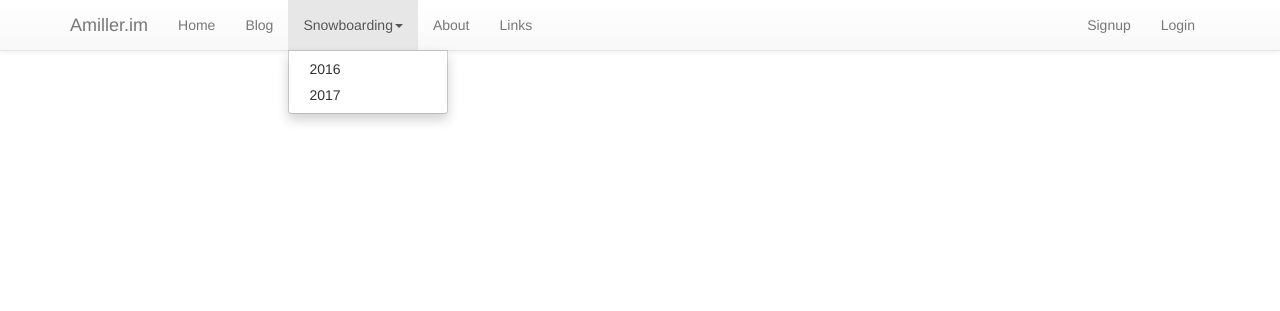
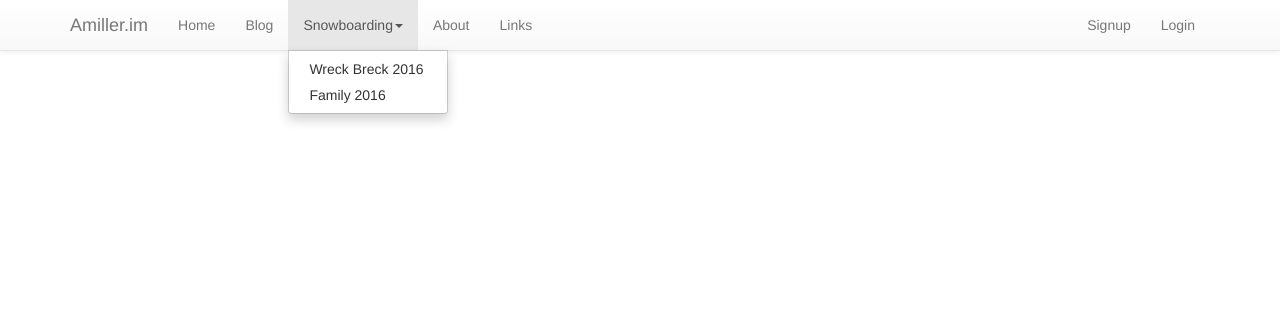
Before and after one commit to atm08e/amiller.im-py3, a Python web app: template templates/base.html in a window 1280 px wide, after a click on "Snowboarding". Shown: the top 311 px of the page. Run offline with Jinja, Linux system fonts and the light colour scheme; the template is opened without the code that fills it, so the values that code supplies are empty; some libraries are stand-ins or nearby versions.

Commit message:
Changing names of 2016 snowboarding trips

```diff
--- a/templates/base.html
+++ b/templates/base.html
@@ -60,8 +60,8 @@
                     <li class="dropdown">
                         <a class="dropdown-toggle" data-toggle="dropdown">Snowboarding<b class="caret"></b></a>
                         <ul class="dropdown-menu">
-                            <li><a href="/snowboarding/2016">2016</a></li>
-                            <li><a href="/under_construction">2017</a></li>
+                            <li><a href="/snowboarding/2016/1">Wreck Breck 2016</a></li>
+                            <li><a href="/snowboarding/2016/2">Family 2016</a></li>
                         </ul>
                     </li>
 
```
